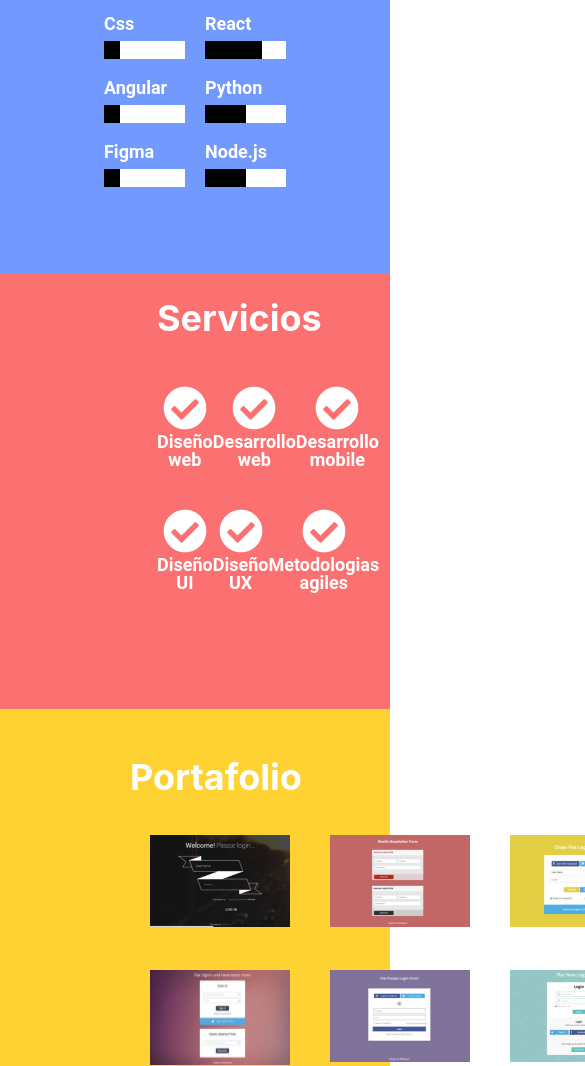
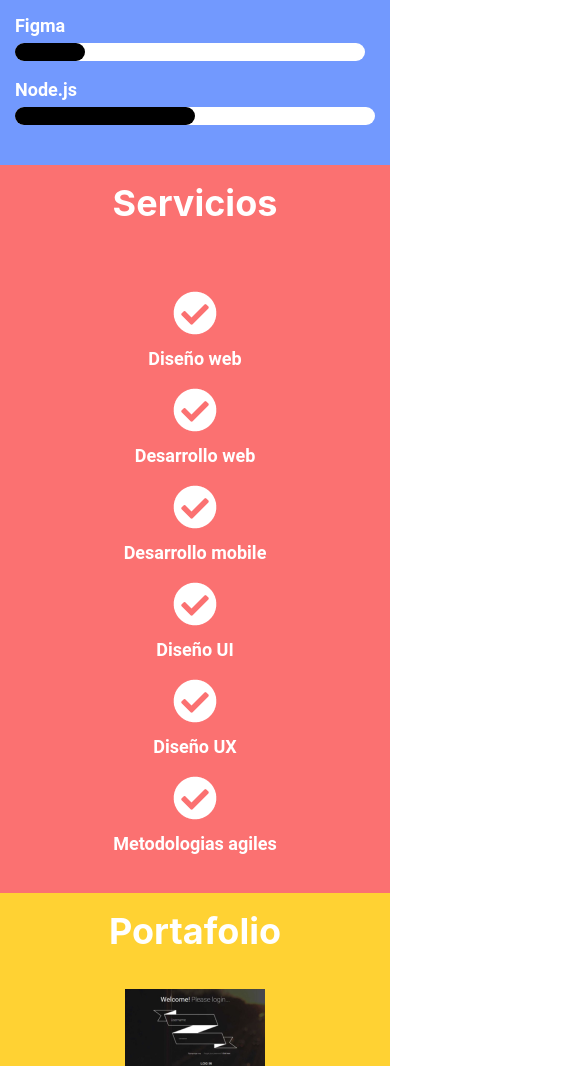
Before and after one commit to guillermosifu/taller2, a plain HTML site: page index.html in a window 390 px wide. Shown: the part 665-1731 px from the top of the page, 585 px wide, since content can reach past the window. Drawn offline with Linux system fonts and the light colour scheme.

Commit message:
se añadio atributos responsive

```diff
--- a/index.html
+++ b/index.html
@@ -9,11 +9,12 @@
   <link rel="stylesheet" href="./styles/reset.css">
   <link rel="stylesheet" href="./styles/main.css">
 </head>
+
 <body>
-    <main>
+  <div class="wrapper">
     <section class="banner">
-            <img src="./images/banner.png" alt="">
       <h1>codiGO </h1>
+      <figure><img src="./images/banner.png" alt=""></figure>
       <h2>mi nombre es,Guillermo Sifuentes ,Developer</h2>
     </section>
     <section class="skills">
@@ -77,7 +78,7 @@
     </section>
     <section class="services">
       <h2>Servicios</h2>
-            <div class="row">
+      <div class="row flex justify-between">
         <div class="cube">
           <figure><img src="./images/Vector.png" alt=""></figure>
           <h3>Diseño web</h3>
@@ -91,7 +92,7 @@
           <h3>Desarrollo mobile</h3>
         </div>
       </div>
-            <div class="row">
+      <div class="row flex justify-between">
         <div class="cube">
           <figure><img src="./images/Vector.png" alt=""></figure>
           <h3>Diseño UI</h3>
@@ -108,14 +109,14 @@
     </section>
     <section class="portfolio">
       <h2>Portafolio</h2>
-            <div>
+      <div class="row">
         <figure> <img src="./images/image.png" alt=""></figure>
         <figure><img src="./images/image-7.png" alt=""></figure>
         <figure><img src="./images/image-6.png" alt=""></figure>
         <figure><img src="./images/image-5.png" alt=""></figure>
       </div>
-            <div>
-                <figure></figure><img src="./images/image-4.png" alt=""></figure>
+      <div class="row">
+        <figure><img src="./images/image-4.png" alt=""></figure>
         <figure> <img src="./images/image-3.png" alt=""></figure>
         <figure> <img src="./images/image-2.png" alt=""></figure>
         <figure> <img src="./images/image-1.png" alt=""></figure>
@@ -128,7 +129,7 @@
         <div>
           <figure><img src="./images/clientes/image-1.png" alt=""></figure>
         </div>
-            <div class="image2">
+        <div>
           <figure><img src="./images/clientes/image-2.png" alt=""></figure>
         </div>
         <div>
@@ -177,4 +178,5 @@
     </footer>
   </main>
 </body>
+
 </html>
--- a/styles/main.css
+++ b/styles/main.css
@@ -10,12 +10,16 @@ body {
   font-size: 18px; /*PARA  TODO EL SISTEMA EL TAMAÑO 18PX POR DEFECTO*/
   color: #fff; /*PARA TODO EL SISTEMA COLOR DE TEXTO BLANCO*/
 }
+html {
+  font-size: 62.5%; /*base 10*/
+}
 
 h1,
 h2,
 h3 {
   font-weight: bold;
   font-family: "roboto";
+  font-size: 100%;
 }
 
 h1 {
@@ -28,12 +32,25 @@ h2 {
     Ubuntu, Cantarell, "Open Sans", "Helvetica Neue", sans-serif;
 }
 
-main {
+.wrapper {
   max-width: 960px;
   margin: auto;
+  width: 100%;
+  overflow: hidden;
+}
+
+/*HELPERS*/
+
+.flex {
+  display: flex;
+}
+
+.justify-between {
+  justify-content: space-between;
 }
 
 /*BANNER*/
+
 .banner {
   position: relative;
 }
@@ -54,12 +71,14 @@ main {
 }
 
 .banner h2 {
-  width: 365px;
+  max-width: 365px;
   padding: 16px;
-  left: 52px;
-  bottom: 138px;
-  background-color: #7299fe50;
-  line-height: 1.3;
+  left: 50px;
+  bottom: 130px;
+  background: #7299fe50;
+  line-height: 1.4;
+  font-size: 3.6rem;
+  text-align: center;
 }
 
 /*SKILLS*/
@@ -109,32 +128,51 @@ main {
   background: #000;
   height: 100%;
 }
+
+.skills .bar,
+div {
+  border-radius: 20px;
+}
+
 /*SERVICIOS*/
 .services {
   background: #fb7171;
-  padding: 27px 157px 77px;
+  padding: 30px 182px 76px;
 }
-.services .row {
-  display: flex;
-  justify-content: space-between;
-  margin-bottom: 40px;
-}
-
 .services h2 {
   text-align: center;
   margin-bottom: 50px;
 }
 
-.cube figure {
-  text-align: center;
+.services .row {
+  display: flex;
+  margin-bottom: 54px;
 }
 
-.row .cube {
-  width: 155px;
+.services .row {
+  justify-content: space-between;
+  width: 100%;
 }
 
-.cube h3 {
-  text-align: center;
+.services .row:last-child {
+  margin-bottom: 0;
+}
+
+.services img {
+  display: block;
+  justify-content: space-between;
+}
+
+.services .cube h3 {
+  width: 100%;
+}
+
+.services .cube img {
+  margin: 0 auto 15px;
+}
+
+.services img:hover {
+  transform: scale(1.5);
 }
 
 /*PORTAFOLIO*/
@@ -154,6 +192,11 @@ main {
 .portfolio img {
   margin: 20px;
 }
+
+.portfolio img:hover {
+  transform: scale(1.5);
+}
+
 /*CLIENTES*/
 .clients {
   background: #3f4e62;
@@ -162,19 +205,20 @@ main {
 
 .clients .row {
   display: flex;
-  align-items: baseline;
+  align-items: center;
 }
+
 .clients figure {
   margin: 10px;
+}
+
+.clients img:hover {
+  transform: scale(1.2);
 }
 
 .clients h2 {
   text-align: center;
   margin-bottom: 30px;
-}
-
-.image2 {
-  align-self: flex-end;
 }
 
 /*
@@ -235,15 +279,113 @@ CONTACTO
 /*
 footer*/
 
-footer{
-  background:black;
+footer {
+  background: black;
   display: flex;
   justify-content: space-around;
-  padding: 10px;}
+  padding: 10px;
+}
 
-  p{
-    font-size: small;
-    font-weight: bold;
-    font-family:cursive ;
-    color: yellow;
+p {
+  font-size: small;
+  font-weight: bold;
+  font-family: cursive;
+  color: yellow;
+}
+
+/*RESPONSIVES*/
+
+@media (min-width: 0px) and (max-width: 980px) {
+  .banner h1 {
+    top: 10px;
+    left: 10px;
+    font-size: 3.6rem;
+    text-align: left;
+    width: 100%;
   }
+  .banner img {
+    width: 100%;
+    object-fit: cover;
+  }
+
+  .banner h2 {
+    font-size: 18px;
+    bottom: 50px;
+    right: 50px;
+    max-width: 100%;
+  }
+
+  /*SKILLS*/
+
+  .skills {
+    padding: 20px 15px 40px;
+  }
+
+  .skills .row {
+    flex-direction: column;
+  }
+
+  .skills .item:first-child {
+    margin-bottom: 20px;
+  }
+
+  .skills .item {
+    width: 100%;
+  }
+
+  .skills .item:last-child {
+    padding: 0;
+  }
+  /*SERVICIOS*/
+
+  .services {
+    padding: 20px 15px 40px;
+  }
+
+  .services .row {
+    flex-direction: column;
+    margin-bottom: 0;
+  }
+
+  .services h3 {
+    text-align: center;
+    margin-bottom: 20x;
+    margin-top: 10px;
+  }
+
+  .services figure {
+    margin-top: 20px;
+  }
+
+  /*PORTFOLIO*/
+
+  .portfolio {
+    padding: 20px 15px 40px;
+    width: 100%;
+    align-items: center;
+  }
+
+  .portfolio .row {
+    flex-direction: column;
+  }
+
+  .portfolio .row figure {
+    align-items: center;
+  }
+
+  /*CONTACTOS*/
+
+  .clients {
+    padding: 20px 15px 40px;
+    width: 100%;
+    align-items: center;
+  }
+
+  .clients .row {
+    flex-direction: column;
+  }
+
+  .contact .row figure {
+    align-items: center;
+  }
+}
--- a/styles/reset.css
+++ b/styles/reset.css
@@ -21,7 +21,7 @@ time, mark, audio, video {
 	border: 0;
 	font-size: 100%;
 	font: inherit;
-	vertical-align: baseline;
+	align-items: center;
 }
 /* HTML5 display-role reset for older browsers */
 article, aside, details, figcaption, figure,
```
Lines whose indentation alone changed are shown as unchanged.
